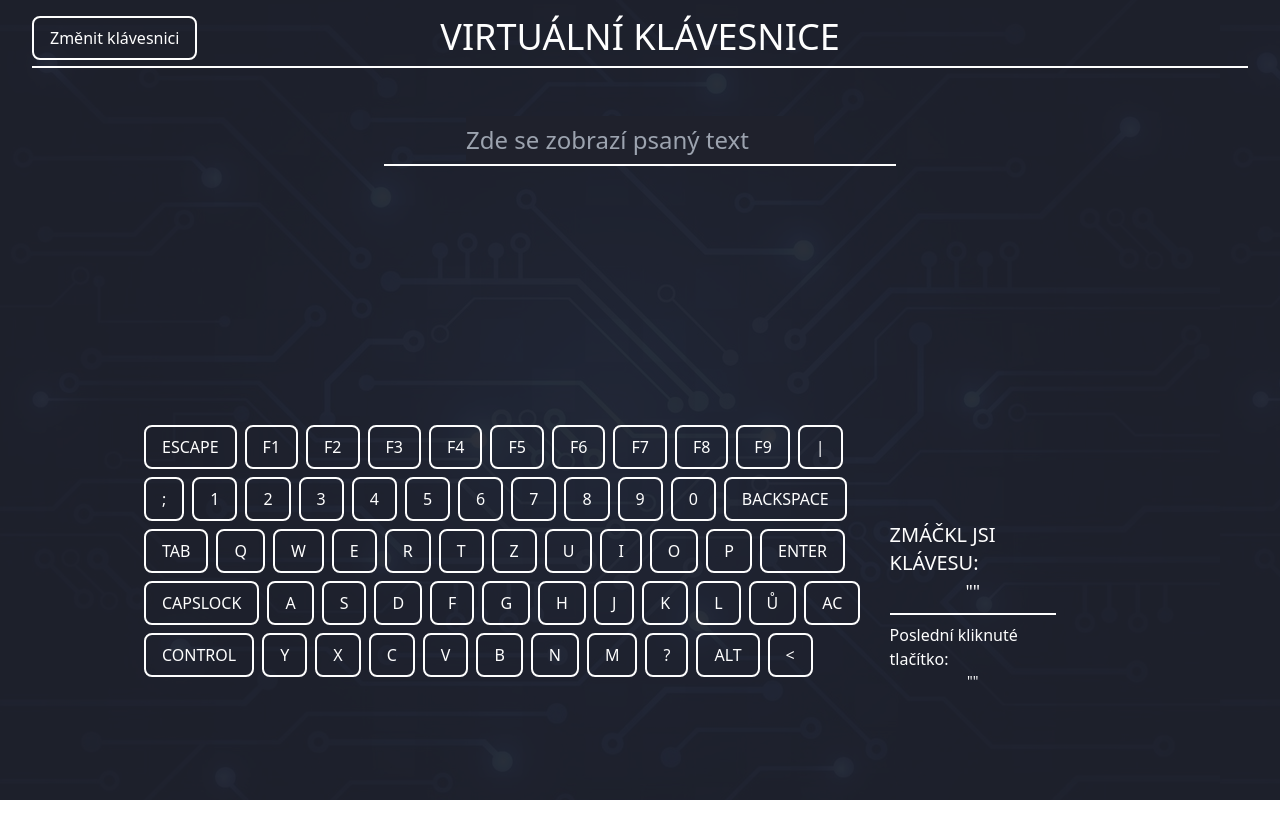
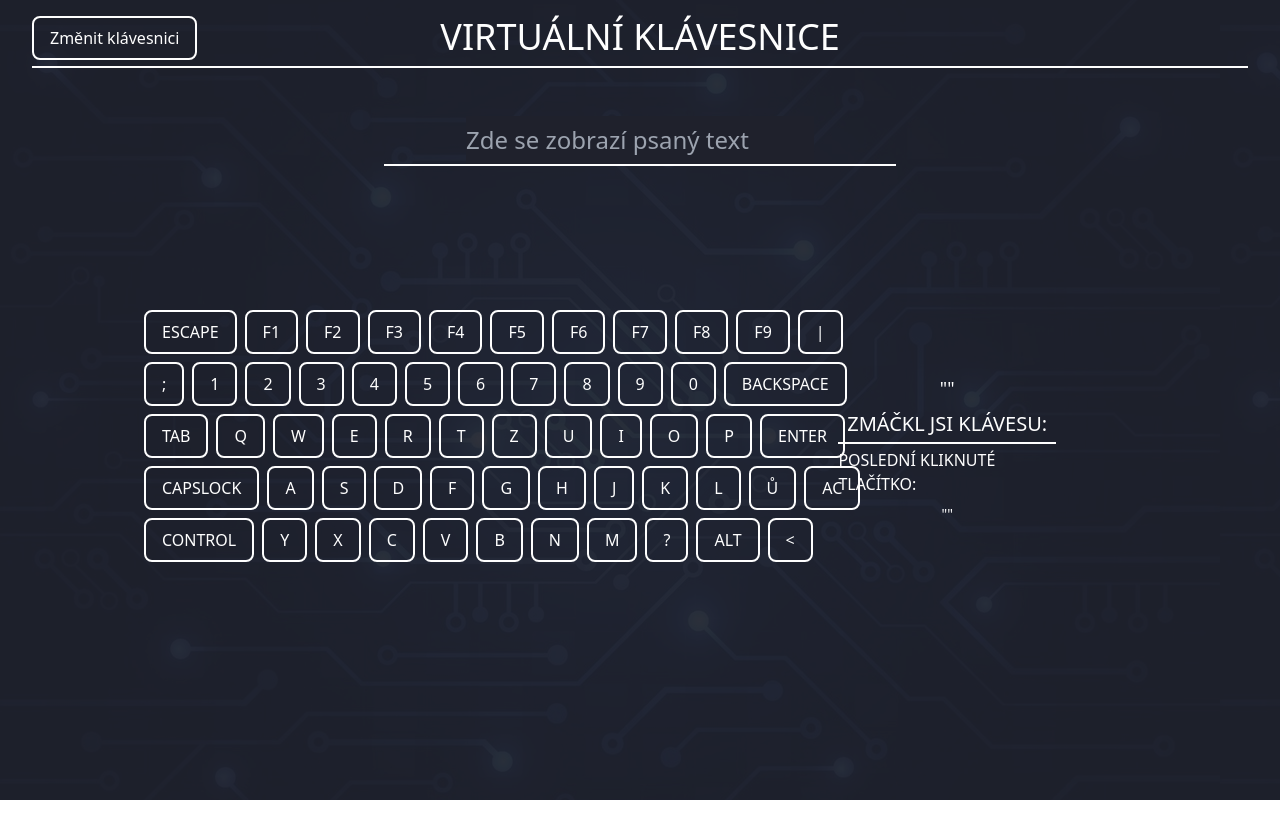
Before and after one commit to OndrejLosensky/virtual-keyboard, a React (Create React App) app: page / in a window 1280 px wide. Shown: the top 838 px of the page. Built offline with nearby package versions, Linux system fonts and the light colour scheme; the HTML template or start-up script is replaced by a standard one.

Commit message:
úprava vzhledu stisknutých kláves a tlačítek

```diff
--- a/src/displayKey/DisplayKey.js
+++ b/src/displayKey/DisplayKey.js
@@ -18,11 +18,11 @@ const DisplayKey = () => {
 
     return (
         <div className="flex flex-col justify-center items-center pt-8">
-            <h2 className="text-foreColorWhite text-xl flex justify-center items-center pt-4 uppercase flex-row">
+           <p className="text-lg text-foreColorWhite pb-2"> "{pressedKey}" </p>
+            <h2 className="text-foreColorWhite text-xl flex justify-center items-center uppercase pb-1 flex-row">
                  Zmáčkl jsi klávesu:
             </h2>
-            <p className="text-lg text-foreColorWhite"> "{pressedKey}" </p>
-            <div className="border-b-2 border-foreColorWhite w-[100%] pt-2">
+            <div className="border-b-2 border-foreColorWhite w-[100%]">
 
             </div>
         </div>
--- a/src/keyboard/Keyboard.js
+++ b/src/keyboard/Keyboard.js
@@ -53,7 +53,7 @@ const Keyboard = () => {
             <InputKeyboard/>
 
 
-                <div className="flex justify-start h-screen tablet:pt-4 tablet:px-16 laptop:px-32 laptop:pt-8 bigScreen:px-80 bigScreen:pt-16 items-center ">
+                <div className="flex justify-start h-screen tablet:pt-16 tablet:px-16 laptop:pt-32 laptop:px-32 bigScreen:px-80 bigScreen:pt-64 items-start ">
 
                  <div className="text-white rounded-lg border-[2px] text-foreColorWhite
                      border-foreColorWhite absolute left-0 top-0 ml-8 mt-4">
@@ -61,7 +61,7 @@ const Keyboard = () => {
                   </div>
 
 
-                    <div className=" h-[45%] w-[65%] flex flex-col gap-2 px-4 pt-4">
+                    <div className=" h-[45%] w-[60%] flex flex-col gap-2 px-4 pt-4">
                         {/* Vrchní řada znaků ESC - F9*/}
                         <div className="flex flex-row gap-2">
                             {["escape", "f1", "f2", "f3", "f4", "f5", "f6","f7", "f8", "f9", "|"].map((key) => (
@@ -133,8 +133,9 @@ const Keyboard = () => {
                     <div className="px-24 py-12 mx-auto">
                       <div className="flex flex-col">
                         <DisplayKey/> {/*Zobrazuje zmačknuté klávesy na fyzické klávesnice*/}
+
                           {/*Zobrazuje sktisknuté tlačítka na té virtuální*/}
-                          <h3 className="text-foreColorWhite flex justify-center sm:font-light items-center pt-2 text-md"> Poslední kliknuté tlačítko: </h3>
+                          <h3 className="text-foreColorWhite flex justify-center sm:font-light items-center pt-1 pb-2 text-md uppercase"> Poslední kliknuté tlačítko: </h3>
                           <p className="text-foreColorWhite text-sm flex justify-center"> "{x}"</p>
                       </div>
                     </div>
```
